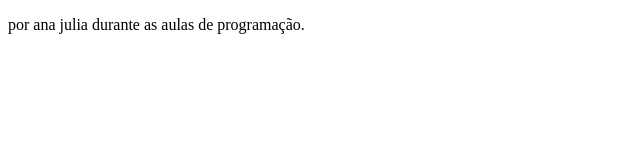
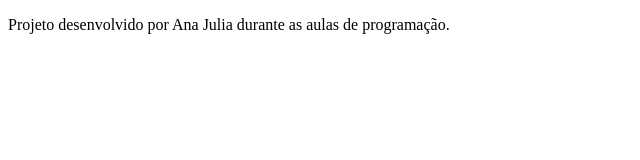
Before and after one commit to anajuhgavronski/flashcard-2-ano-JMP, a plain HTML site: page index.html in a window 1280 px wide. Shown: the whole page, without its empty margins (0-640 px from the left). Drawn offline with Linux system fonts and the light colour scheme.

Commit message:
correção.

```diff
--- a/INDEX.HTML
+++ b/index.html
@@ -10,7 +10,7 @@
 
     </main>
     <footer>
-        <p>por ana julia durante as aulas de programação.</p>
+        <p>Projeto desenvolvido por Ana Julia durante as aulas de programação.</p>
     </footer>
 </body>
 </html>
```
